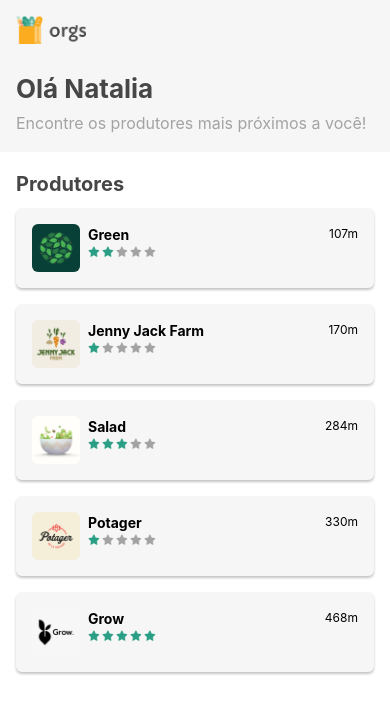
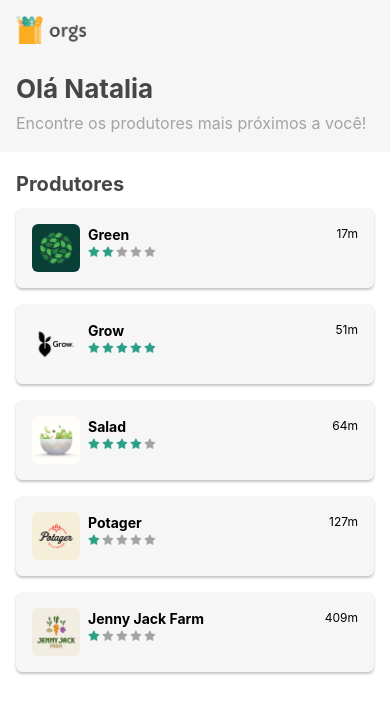
Before and after one commit to alura-cursos/react-native-navegacao-entre-telas, a React Native app: screen / in a window 390 px wide. Shown: the top 714 px of the page. Built offline with nearby package versions, Linux system fonts and the light colour scheme.

Commit message:
Correção da lista de produtores

```diff
--- a/src/mocks/produtores.js
+++ b/src/mocks/produtores.js
@@ -18,7 +18,7 @@ const gerarNumeroAleatorio = (min, max) => {
   return Math.floor(Math.random() * (max - min + 1) + min);
 }
 
-const produtores = () => ({
+const produtores = {
   lista: [
     {
       nome: "Green",
@@ -246,6 +246,6 @@ const produtores = () => ({
       ]
     }
   ]
-});
+};
 
 export default produtores;
--- a/src/servicos/carregaDados.js
+++ b/src/servicos/carregaDados.js
@@ -2,7 +2,7 @@ import produtores from "../mocks/produtores";
 import textos from "../mocks/textos";
 
 export const carregaProdutores = () => {
-    return produtores();
+    return produtores;
 }
 
 export const carregaTextos = () => {
```
